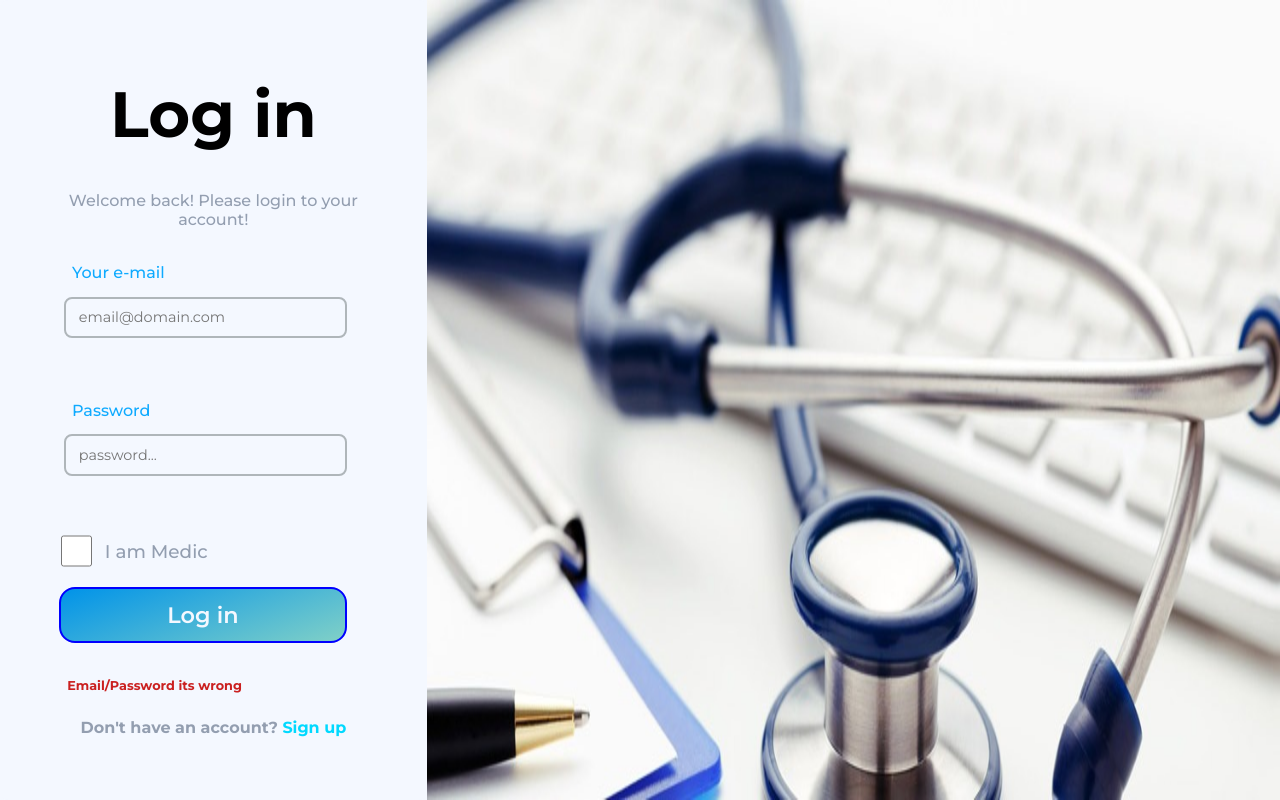
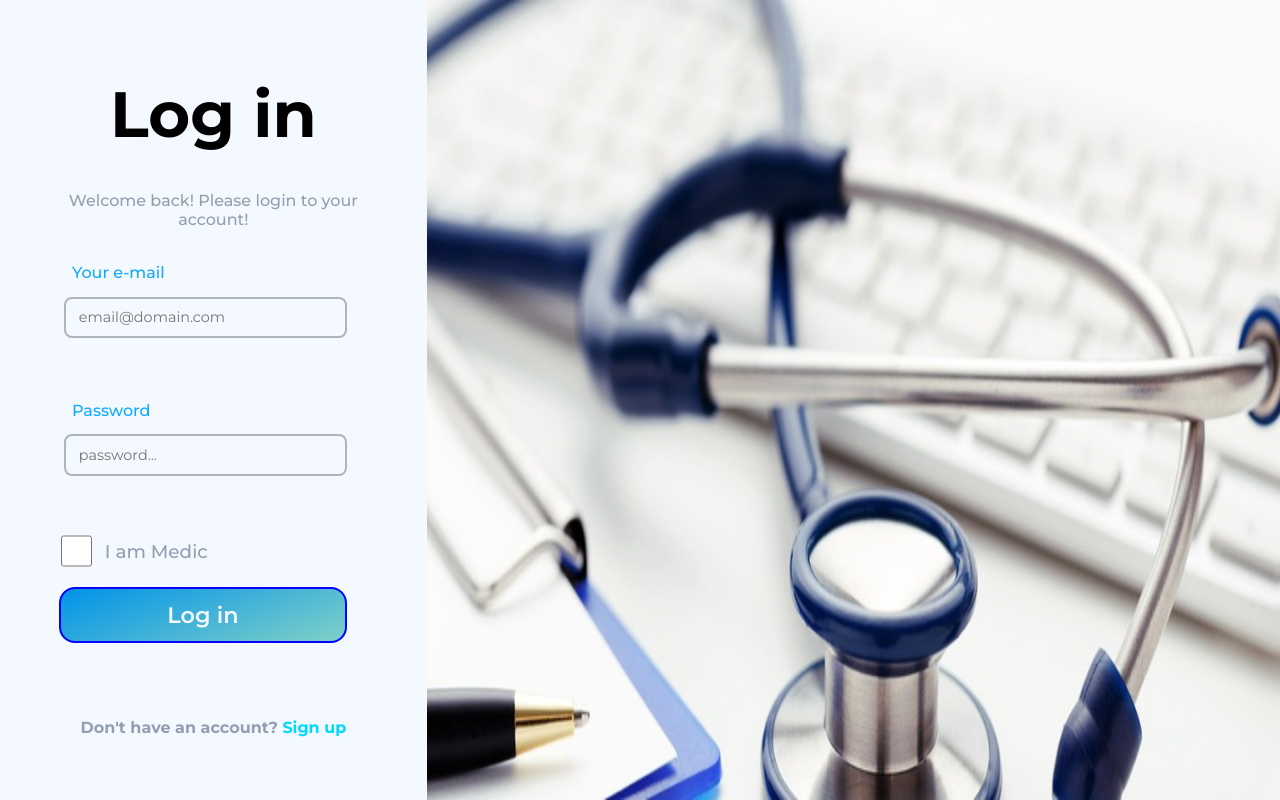
Before and after one commit to matiascalvar/medical-hub-pf, a React (Create React App) app in the folder client/: page /login in a window 1280 px wide. Built offline with nearby package versions, Linux system fonts and the light colour scheme; no server answers.

Commit message:
fir err msg on login

```diff
--- a/client/src/components/Login/Login.tsx
+++ b/client/src/components/Login/Login.tsx
@@ -135,7 +135,7 @@ const LoginPage: FunctionComponent = () => {
             <button type="submit" className="form__btn">
               Log in
             </button>
-            <p className="loginErrors">Email/Password its wrong</p>
+            {(errors.email || errors.password) && <p className="loginErrors">Either Email or Password is wrong</p>}
             <Link to="/register" className="btn__register">
               <p>
                 Don't have an account? <span className="blue_text">Sign up</span>
```
